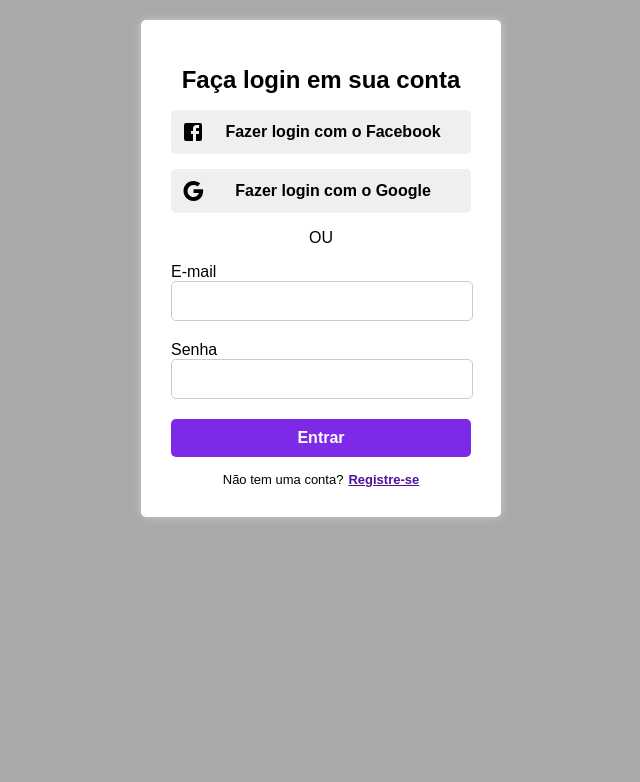
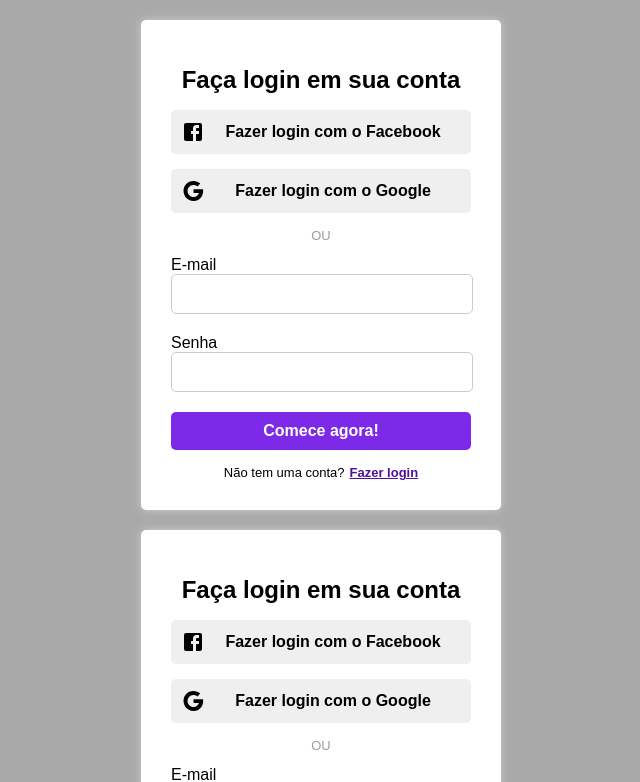
Before and after one commit to pcezar1118/reactjs, a React (Create React App) app: page / in a window 1280 px wide. Shown: the top 782 px of the page, without its empty margins (319-959 px from the left). Built offline with nearby package versions, Linux system fonts and the light colour scheme.

Commit message:
registre-se

```diff
--- a/src/pages/Login/index.js
+++ b/src/pages/Login/index.js
@@ -1,5 +1,5 @@
 import React from "react";
-import { BrowserRouter, Link } from 'react-router-dom';
+import { BrowserRouter, Switch, Route, Link  } from 'react-router-dom';
 
 import { AreaLogin } from './styled';
 
@@ -9,11 +9,84 @@ import { BtnDefault } from '../../Components/Styled';
 
 import FacebookIcon from '@mui/icons-material/Facebook';
 import GoogleIcon from '@mui/icons-material/Google';
+import MenuOpenIcon from '@mui/icons-material/MenuOpen';
 
 
 export default () => {
     return(
         <BrowserRouter>
+        <Switch>
+            <Route exact path="/registrar">
+            <AreaLogin>
+            <h1 className="organize">
+                <Link to className="/"><MenuOpenIcon /></Link>
+                Crie sua conta</h1>
+
+            <p>Crie sua conta, é grátis!</p>
+            </AreaLogin>
+            <form>
+                <div className="form-input">
+                    <label>Nome</label>
+                    <input type="text" />
+                </div>
+            </form>
+
+            <form>
+                <div className="form-input">
+                    <label>E-mail</label>
+                    <input type="email" />
+                </div>
+            </form>
+
+            <form>
+                <div className="form-input">
+                    <label>Senha</label>
+                    <input type="password" />
+                </div>
+            </form>
+
+            </Route>
+
+
+            <Route exact path="/*">
+            <AreaLogin>
+        <h1>Faça login em sua conta</h1>
+
+        <BtnDefaultIcons>
+            <FacebookIcon />
+            <div className="center">Fazer login com o Facebook</div>
+            </BtnDefaultIcons>
+
+            <BtnDefaultIcons>
+            <GoogleIcon />
+            <div className="center">Fazer login com o Google</div>
+            </BtnDefaultIcons>
+
+            <p>OU</p>
+
+            <form>
+                <div className="form-input">
+                    <label>E-mail</label>
+                    <input type="email" />
+                </div>
+            </form>
+
+            <form>
+                <div className="form-input">
+                    <label>Senha</label>
+                    <input type="password" />
+                </div>
+            </form>
+
+            <BtnDefault>Comece agora!</BtnDefault>
+
+            <div className="footerLogin">Não tem uma conta?
+            <Link to="/registrar">Fazer login</Link>
+            </div>
+
+        </AreaLogin>
+</Route>
+        </Switch>
         <AreaLogin>
         <h1>Faça login em sua conta</h1>
 
--- a/src/pages/Login/styled.js
+++ b/src/pages/Login/styled.js
@@ -13,6 +13,19 @@ box-shadow: 0px 0px 10px #ccc;
 h1{
     font-size: 24px;
 
+}
+
+.organize{
+    display: flex;
+
+    a{
+        color: #000;
+    }
+}
+
+p{
+    font-size: 13px;
+    color: #9c9c9c;
 }
 
 .form-input{
```
